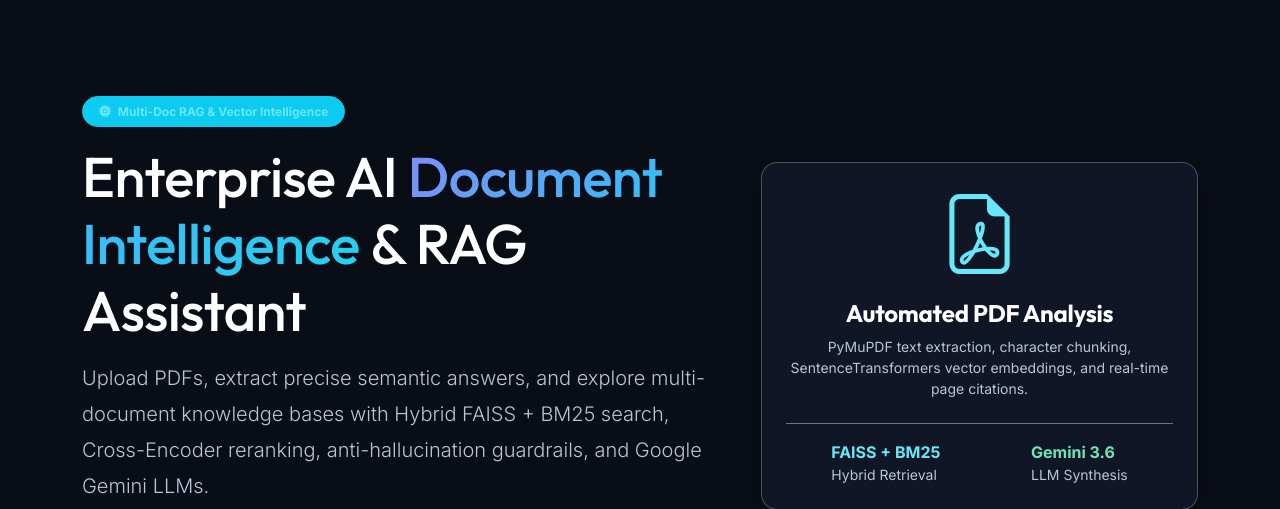
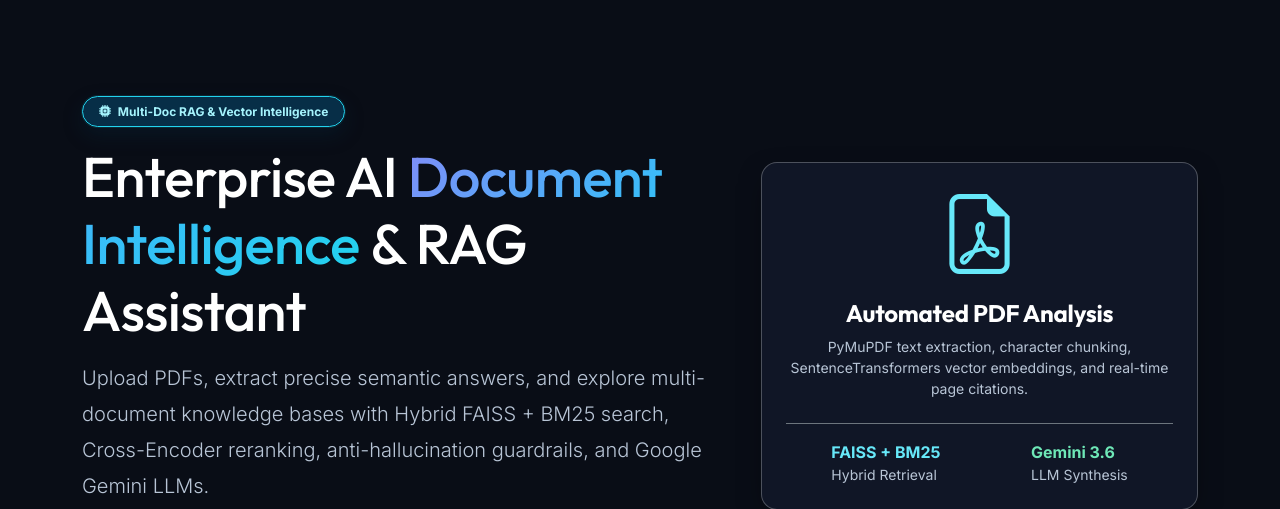
Before and after one commit to Dhanaraj2410/AI-Powered-Document-IntelligenceRAG-Assistant, a Django app: page / in a window 1280 px wide. Shown: the part 69-578 px from the top of the page. Run offline with Django 4.2, Linux system fonts and the light colour scheme.

Commit message:
fix: restore hero badge text contrast

```diff
--- a/static/css/style.css
+++ b/static/css/style.css
@@ -52,6 +52,13 @@
 .text-warning { color: #fcd34d !important; }
 .text-danger { color: #fca5a5 !important; }
 .text-info { color: #67e8f9 !important; }
+
+.hero-rag-badge {
+    background: rgba(8, 47, 73, 0.96) !important;
+    border: 1px solid #22d3ee !important;
+    color: #a5f3fc !important;
+    box-shadow: 0 0 0 1px rgba(34, 211, 238, 0.12), 0 8px 20px rgba(8, 47, 73, 0.28);
+}
 
 a:not(.btn) {
     color: #7dd3fc;
--- a/templates/index.html
+++ b/templates/index.html
@@ -7,7 +7,7 @@
     <!-- Hero Section -->
     <div class="row align-items-center g-5 py-4">
         <div class="col-lg-7">
-            <span class="badge bg-info bg-opacity-20 text-info border border-info px-3 py-2 rounded-pill mb-3">
+            <span class="badge hero-rag-badge px-3 py-2 rounded-pill mb-3">
                 <i class="bi bi-cpu-fill me-1"></i> Multi-Doc RAG & Vector Intelligence
             </span>
             <h1 class="display-4 fw-extrabold mb-3">
```
